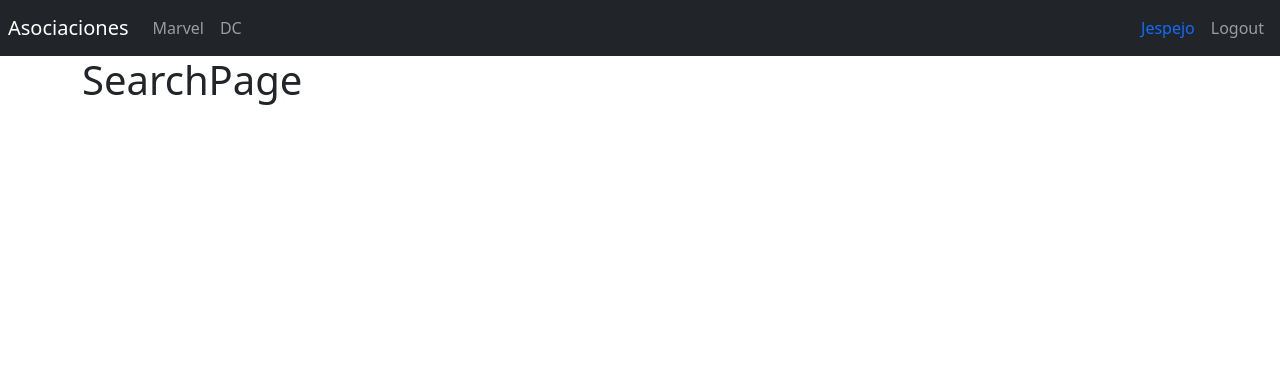
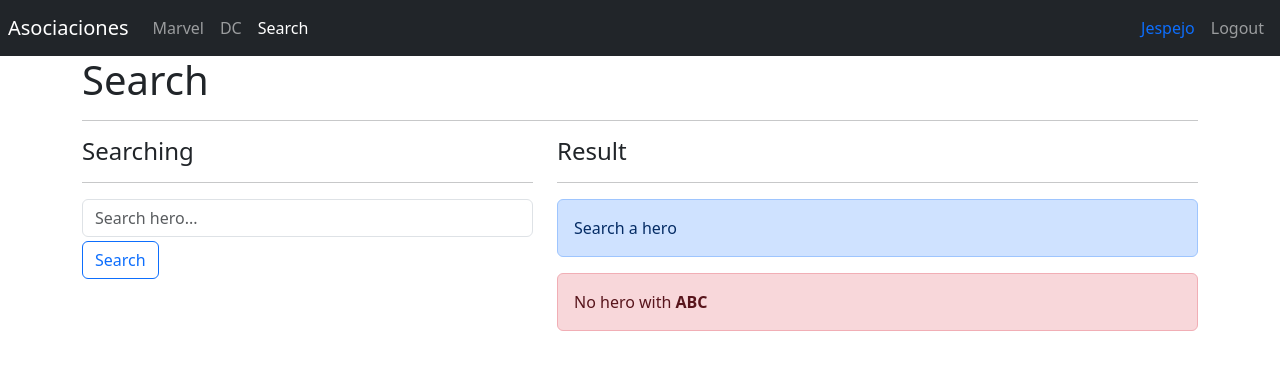
Before and after one commit to jespejo-run-dev/heroes-spa, a React (Vite) app: page /search in a window 1280 px wide. Shown: the top 370 px of the page. Built offline with nearby package versions, Linux system fonts and the light colour scheme.

Commit message:
Diseño de la pantalla de busqueda

```diff
--- a/src/heroes/pages/SearchPage.jsx
+++ b/src/heroes/pages/SearchPage.jsx
@@ -1,6 +1,50 @@
+import { HeroCard } from "../components"
 
 export const SearchPage = () => {
   return (
-    <h1>SearchPage</h1>
+    <>
+
+      <h1>Search</h1>
+      <hr />
+
+      <div className="row">
+
+        <div className="col-5">
+          <h4>Searching</h4>
+          <hr />
+
+          <form>
+            <input
+              type="text"
+              className="form-control"
+              placeholder="Search hero..."
+              name="searchText"
+              autoComplete="off"
+            />
+          </form>
+
+          <button className="btn btn-outline-primary mt-1">
+            Search
+          </button>
+        </div>
+
+        <div className="col-7">
+          <h4>Result</h4>
+          <hr />
+
+          <div className="alert alert-primary">
+            Search a hero
+          </div>
+
+          <div className="alert alert-danger">
+            No hero with <b> ABC</b>
+          </div>
+
+          {/* <HeroCard {...hero} /> */}
+
+        </div>
+      </div>
+
+    </>
   )
 }
--- a/src/ui/components/NavBar.jsx
+++ b/src/ui/components/NavBar.jsx
@@ -37,6 +37,13 @@ export const Navbar = () => {
                     >
                         DC
                     </NavLink>
+
+                    <NavLink
+                        className={({isActive}) => `nav-link ${isActive ? 'active' : ''}`}
+                        to="/search"
+                    >
+                        Search
+                    </NavLink>
                 </div>
             </div>
 
```
